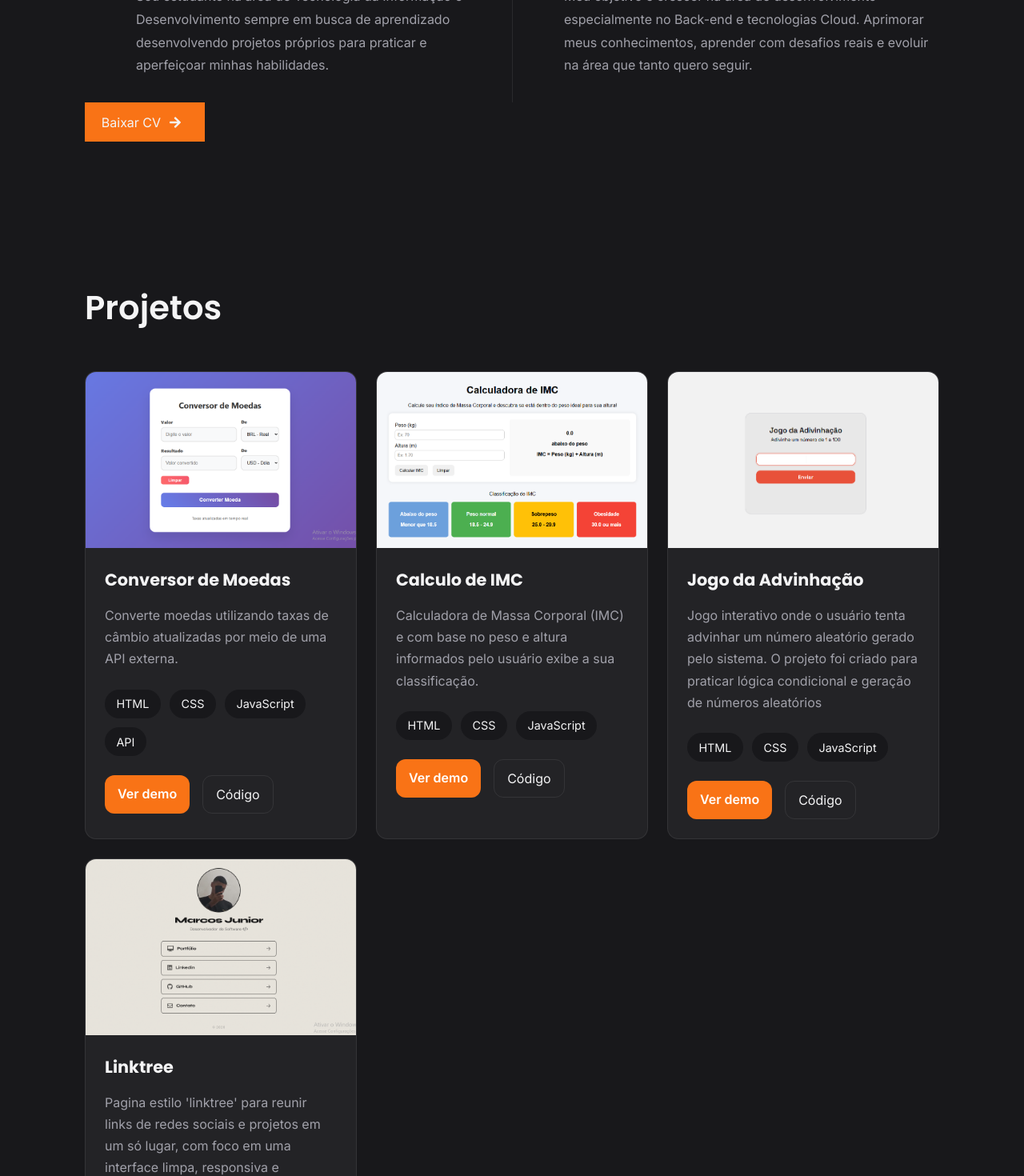
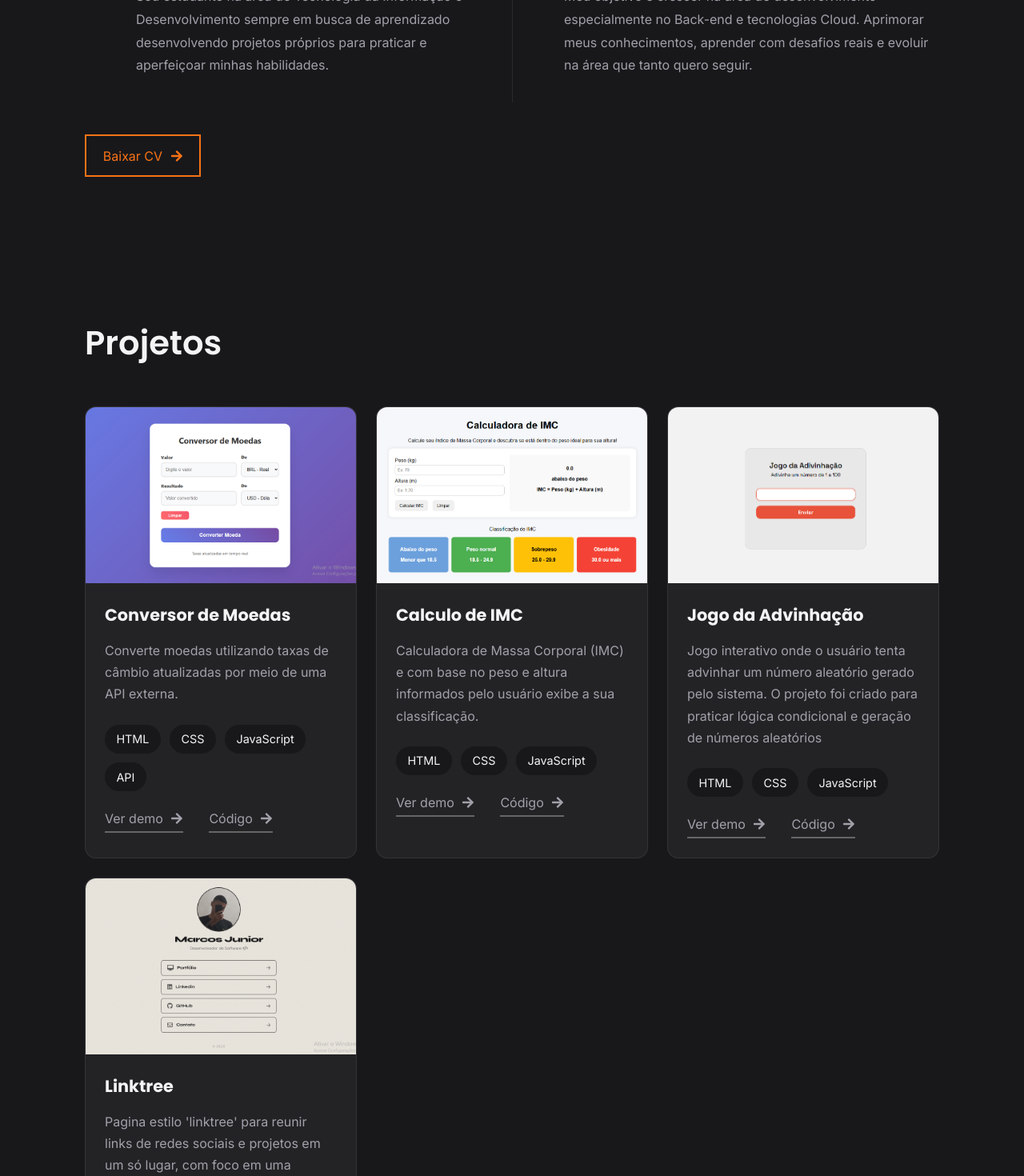
Before and after one commit to marcoshjunior/Meu-Portifolio-React, a React (Vite) app in the folder portifolio-react/: page / in a window 1280 px wide. Shown: the part 1100-2570 px from the top of the page at 80% size. Built offline with nearby package versions, Linux system fonts and the light colour scheme.

Commit message:
mudando botões de about, projetos e contato

```diff
--- a/portifolio-react/src/components/About/About.jsx
+++ b/portifolio-react/src/components/About/About.jsx
@@ -1,6 +1,6 @@
 import FadeInSection from "../FadeInSection/FadeInSection";
 import styles from "./About.module.css";
-import ButtonPrimary from "../Button/ButtonPrimary/ButtonPrimary";
+import ButtonSecondary from "../Button/ButtonSecondary/ButtonSecondary";
 
 export default function About() {
   return (
@@ -27,13 +27,14 @@ export default function About() {
             </p>
           </article>
         </div>
-        <ButtonPrimary
-          texto="Baixar CV"
-          href="../../assets/pdf/Marcos-curriculo.pdf"
-          download="Curriculo-marcos.pdf"
-          type="applicaton/pdf"
-          className={styles.downloadButton}
-        />
+        <div className={styles.download}>
+          <ButtonSecondary
+            texto="Baixar CV"
+            href="../../assets/pdf/Marcos-curriculo.pdf"
+            download="Curriculo-marcos.pdf"
+            type="applicaton/pdf"
+          />
+        </div>
       </div>
     </section>
   );
--- a/portifolio-react/src/components/About/About.module.css
+++ b/portifolio-react/src/components/About/About.module.css
@@ -26,8 +26,9 @@
   line-height: 1.8;
   margin: 0;
 }
-.downloadButton {
-  width: 150px;
+.download {
+  display: flex;
+  margin-top: 20px;
 }
 
 @media (min-width: 768px) {
@@ -40,4 +41,7 @@
   .card + .card {
     border-left: 1px solid var(--border);
   }
+  .download {
+    margin-top: 40px;
+  }
 }
--- a/portifolio-react/src/components/Button/ButtonPrimary/ButtonPrimary.jsx
+++ b/portifolio-react/src/components/Button/ButtonPrimary/ButtonPrimary.jsx
@@ -1,9 +1,9 @@
 import styles from "./ButtonPrimary.module.css";
 import { FaArrowRight } from "react-icons/fa";
 
-function ButtonPrimary({ texto, className = "", ...props }) {
+function ButtonPrimary({ texto, ...props }) {
   return (
-    <a className={`${styles.primary} ${className}`} {...props}>
+    <a className={styles.primary} {...props}>
       {texto}
       <FaArrowRight className={styles.icon} />
     </a>
--- a/portifolio-react/src/components/Button/ButtonSecondary/ButtonSecondary.jsx
+++ b/portifolio-react/src/components/Button/ButtonSecondary/ButtonSecondary.jsx
@@ -1,9 +1,9 @@
 import styles from "./ButtonSecondary.module.css";
 import { FaArrowRight } from "react-icons/fa";
 
-function ButtonSecondary({ texto, href }) {
+function ButtonSecondary({ texto, ...props }) {
   return (
-    <a className={styles.secondary} href={href}>
+    <a className={styles.secondary} {...props}>
       <span className={styles.text}>{texto}</span>
       <FaArrowRight className={styles.icon} />
     </a>
--- a/portifolio-react/src/components/Button/ButtonTertiary/ButtonTertiary.jsx
+++ b/portifolio-react/src/components/Button/ButtonTertiary/ButtonTertiary.jsx
@@ -0,0 +1,13 @@
+import styles from "./ButtonTertiary.module.css";
+import { FaArrowRight } from "react-icons/fa";
+
+function ButtonTertiary({ texto, ...props }) {
+  return (
+    <a className={styles.tertiary} {...props}>
+      {texto}
+      <FaArrowRight className={styles.icon} />
+    </a>
+  );
+}
+
+export default ButtonTertiary;
--- a/portifolio-react/src/components/Button/ButtonTertiary/ButtonTertiary.module.css
+++ b/portifolio-react/src/components/Button/ButtonTertiary/ButtonTertiary.module.css
@@ -0,0 +1,66 @@
+@import "../../../styles/globals.css";
+
+.tertiary {
+  position: relative;
+  display: inline-flex;
+  align-items: center;
+  gap: 0.6rem;
+  padding-bottom: 0.5rem;
+  background: transparent;
+  border: none;
+  text-decoration: none;
+  color: var(--text-second);
+  transition: color 0.25s ease;
+}
+.tertiary:hover {
+  color: var(--primary);
+}
+/*linha cinza*/
+.tertiary::before {
+  content: "";
+  position: absolute;
+  bottom: 0;
+  left: 0;
+  width: 100%;
+  height: 2px;
+  background: #666;
+}
+/*Linha laranja animada*/
+.tertiary::after {
+  content: "";
+  position: absolute;
+  bottom: 0;
+  left: 0;
+  width: 0;
+  height: 2px;
+  background: var(--primary);
+  transition: width 0.3s ease;
+}
+/*Hover*/
+.tertiary:hover::after {
+  width: 100%;
+}
+/* Texto herda a cor do botão */
+.tertiary span {
+  color: inherit;
+}
+/*Ícone*/
+.icon {
+  color: inherit;
+  transition:
+    transform 0.25s ease,
+    color 0.25s ease;
+}
+/*Seta move para a direita*/
+.tertiary:hover .icon {
+  color: var(--primary);
+  transform: translateX(6px);
+}
+/*Texto opcionalmente fica laranja também*/
+.tertiary span {
+  color: #666;
+  transition: color 0.25s ease;
+}
+.tertiary:hover span {
+  color: var(--primary);
+}
--- a/portifolio-react/src/components/Contact/Contact.jsx
+++ b/portifolio-react/src/components/Contact/Contact.jsx
@@ -1,6 +1,7 @@
 import styles from "./Contact.module.css";
 import { profile } from "../../data/portifolio";
 import { FaGithub, FaLinkedin } from "react-icons/fa";
+import ButtonPrimary from "../Button/ButtonPrimary/ButtonPrimary";
 
 export default function Contact() {
   return (
@@ -14,9 +15,12 @@ export default function Contact() {
             rápido possível.
           </p>
 
-          <a href={`malito: ${profile.email}`} className={styles.emailButton}>
-            Enviar email
-          </a>
+          <div className={styles.emailButton}>
+            <ButtonPrimary
+              texto="Enviar e-mail"
+              href={`malito: ${profile.email}`}
+            />
+          </div>
         </div>
 
         <div className={styles.links}>
--- a/portifolio-react/src/components/Contact/Contact.module.css
+++ b/portifolio-react/src/components/Contact/Contact.module.css
@@ -16,18 +16,9 @@
 }
 
 .emailButton {
-  display: inline-flex;
-  background: var(--primary);
-  padding: 10px 15px;
-  margin-top: 20px;
+  display: flex;
+  margin-top: 50px;
   margin-bottom: 20px;
-  border-radius: var(--radius);
-  font-weight: 600;
-  transition: 0.25s ease;
-}
-.emailButton:hover {
-  background: var(--primary-hover);
-  transform: translateX(4px);
 }
 
 .links {
--- a/portifolio-react/src/components/ProjectCard/ProjectCard.jsx
+++ b/portifolio-react/src/components/ProjectCard/ProjectCard.jsx
@@ -1,4 +1,5 @@
 import styles from "./ProjectCard.module.css";
+import ButtonTertiary from "../Button/ButtonTertiary/ButtonTertiary";
 
 export default function ProjectCard({ project }) {
   return (
@@ -19,22 +20,18 @@ export default function ProjectCard({ project }) {
           ))}
         </div>
         <div className={styles.actions}>
-          <a
+          <ButtonTertiary
+            texto={"Ver demo"}
             href={project.demo}
             target="_blank"
             rel="noreferrer"
-            className={styles.primary}
-          >
-            Ver demo
-          </a>
-          <a
+          />
+          <ButtonTertiary
+            texto={"Código"}
             href={project.code}
             target="_blank"
             rel="noreferrer"
-            className={styles.secondary}
-          >
-            Código
-          </a>
+          />
         </div>
       </div>
     </article>
--- a/portifolio-react/src/components/ProjectCard/ProjectCard.module.css
+++ b/portifolio-react/src/components/ProjectCard/ProjectCard.module.css
@@ -57,28 +57,5 @@
 
 .actions {
   display: flex;
-  gap: 1rem;
+  gap: 2rem;
 }
-
-.primary {
-  background: var(--primary);
-  color: white;
-  padding: 0.8rem 1rem;
-  border-radius: 12px;
-  font-weight: 600;
-  transition: 0.2s ease;
-}
-.primary:hover {
-  background: var(--primary-hover);
-}
-.secondary {
-  border: 1px solid var(--border);
-  padding: 0.8rem 1rem;
-  border-radius: 12px;
-  color: var(--text);
-  transition: 0.2s ease;
-}
-.secondary:hover {
-  border-color: var(--primary);
-  color: var(--primary);
-}
```
